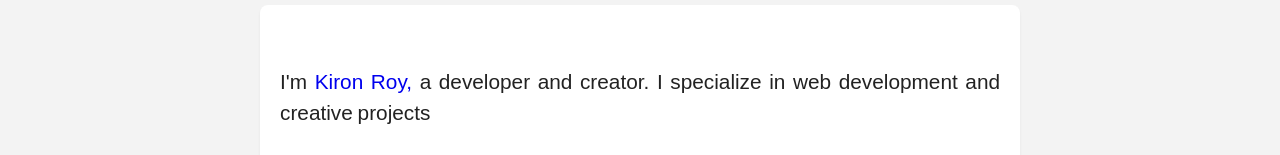
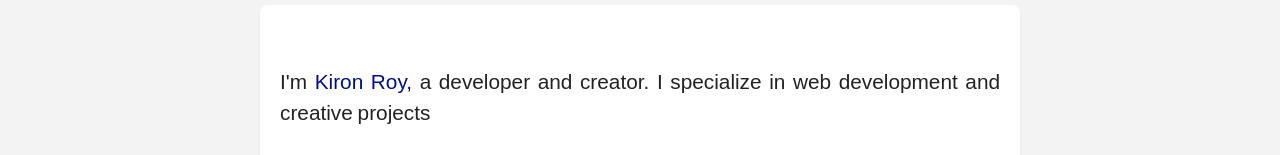
Before and after one commit to kironroy/kironroy-react, a React (Create React App) app: page / in a window 1280 px wide. Shown: the part 597-752 px from the top of the page. Built offline with nearby package versions, Linux system fonts and the light colour scheme; a web font is replaced by a local one.

Commit message:
Update About.css
✅ Link color.

```diff
--- a/src/components/About.css
+++ b/src/components/About.css
@@ -7,6 +7,7 @@
 
 .github-link {
   text-decoration: none;
+  color: #000e8b;
 }
 
 .about-text {
@@ -68,6 +69,11 @@
     font-weight: 700;
   }
 
+  .github-link {
+    color: #cf6679;
+    text-decoration: none;
+  }
+
   .about-text {
     background: #232323;
   }
```
